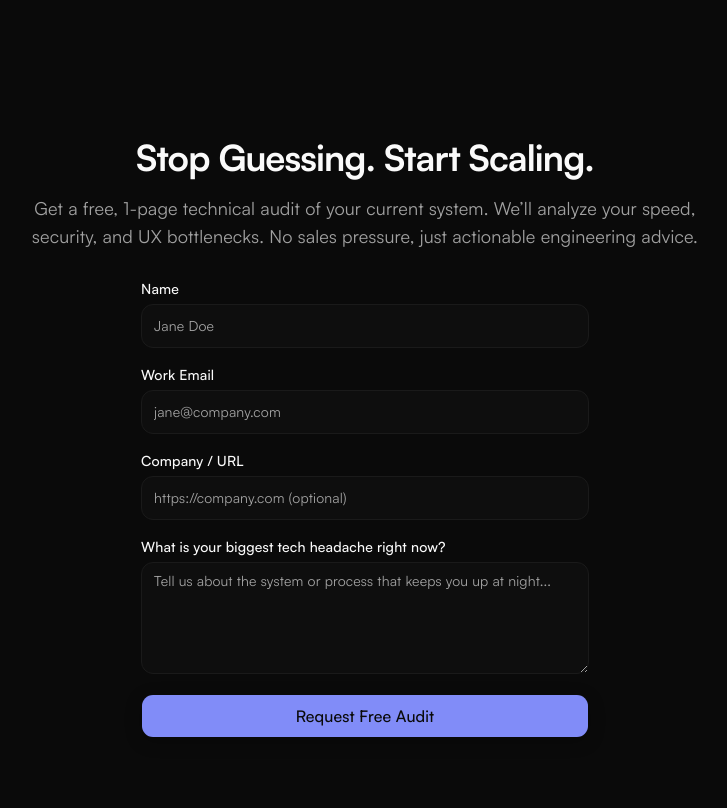
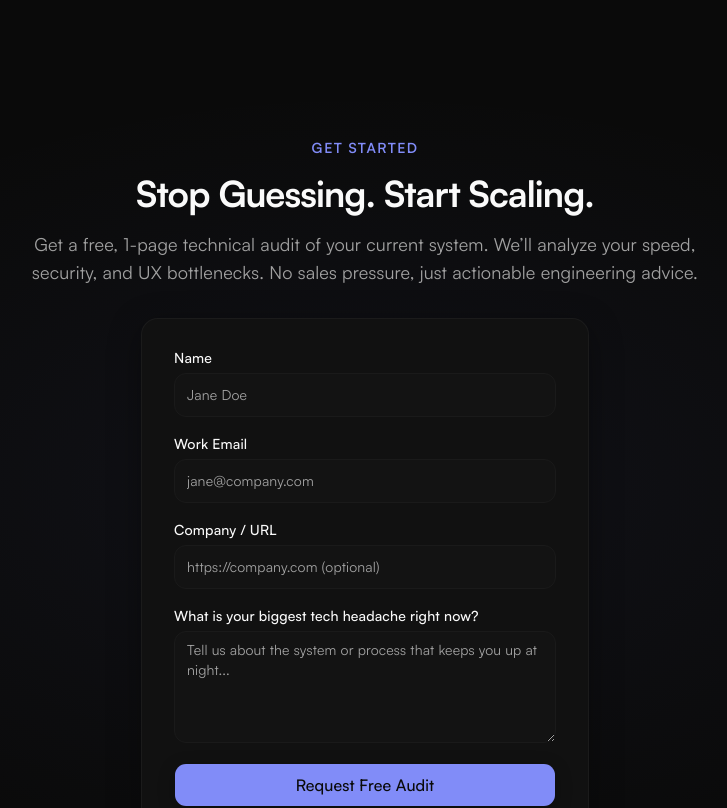
Before and after one commit to creatinsystems/web, a Next.js app: page / in a window 1280 px wide. Shown: the part 3440-4248 px from the top of the page, without its empty margins (275-1002 px from the left). Built offline with nearby package versions, Linux system fonts and the light colour scheme; no server answers.

Commit message:
💄 style(cta): elevate form section with gradient backdrop and card container
- Use accent section variant (radial glow background)
- Add 'Get Started' label above heading
- Wrap form in card container with border, shadow, and padding
- Visual separation from surrounding sections

Closes #52

```diff
--- a/src/components/sections/cta-form.tsx
+++ b/src/components/sections/cta-form.tsx
@@ -54,9 +54,12 @@ function CtaForm() {
   };
 
   return (
-    <MotionSection id="contact">
+    <MotionSection id="contact" variant="accent">
       <div className="mx-auto max-w-2xl space-y-8 text-center">
         <div className="space-y-4">
+          <p className="text-sm font-semibold uppercase tracking-widest text-primary">
+            Get Started
+          </p>
           <h2 className="text-3xl font-bold tracking-tight sm:text-4xl">
             Stop Guessing. Start Scaling.
           </h2>
@@ -67,7 +70,10 @@ function CtaForm() {
           </p>
         </div>
 
-        <form onSubmit={handleSubmit(onSubmit)} className="mx-auto max-w-md space-y-5 text-left">
+        <form
+          onSubmit={handleSubmit(onSubmit)}
+          className="mx-auto max-w-md space-y-5 rounded-xl border border-border/60 bg-card p-6 text-left shadow-card sm:p-8"
+        >
           <div className="space-y-2">
             <Label htmlFor="name">Name</Label>
             <Input
```
